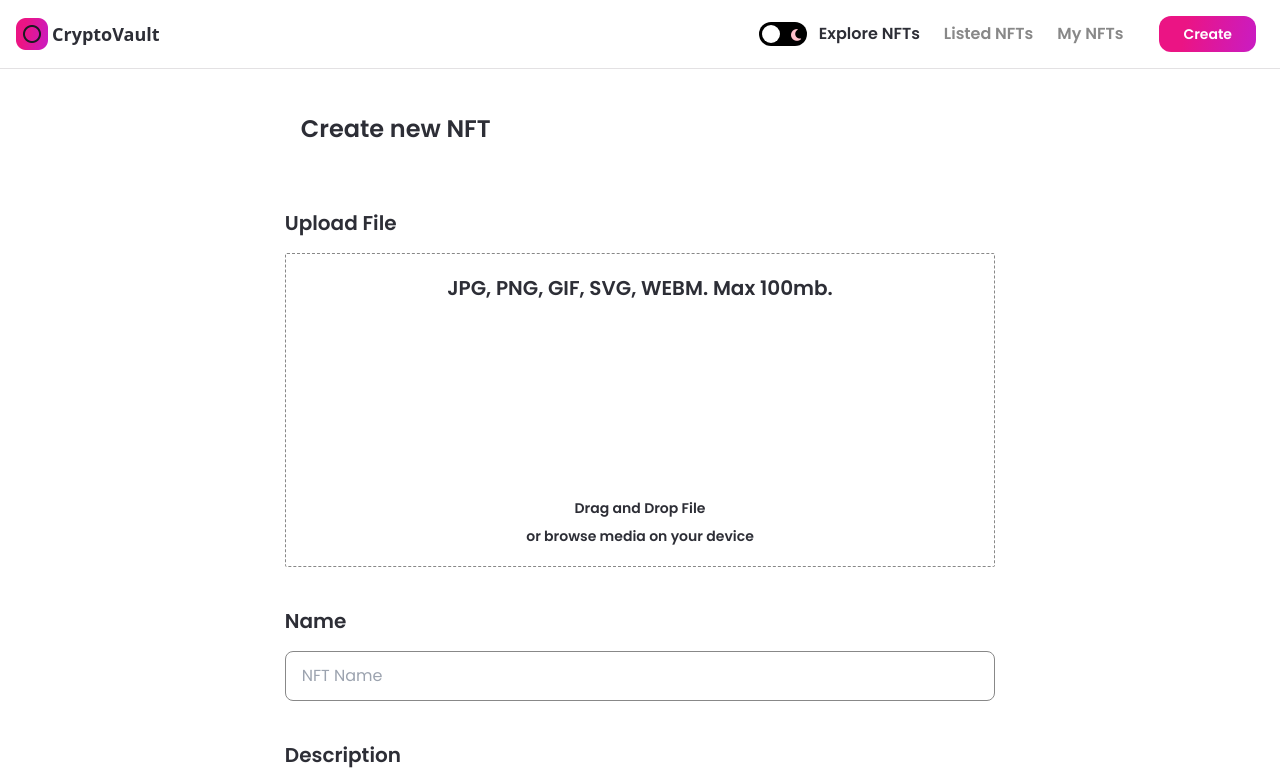
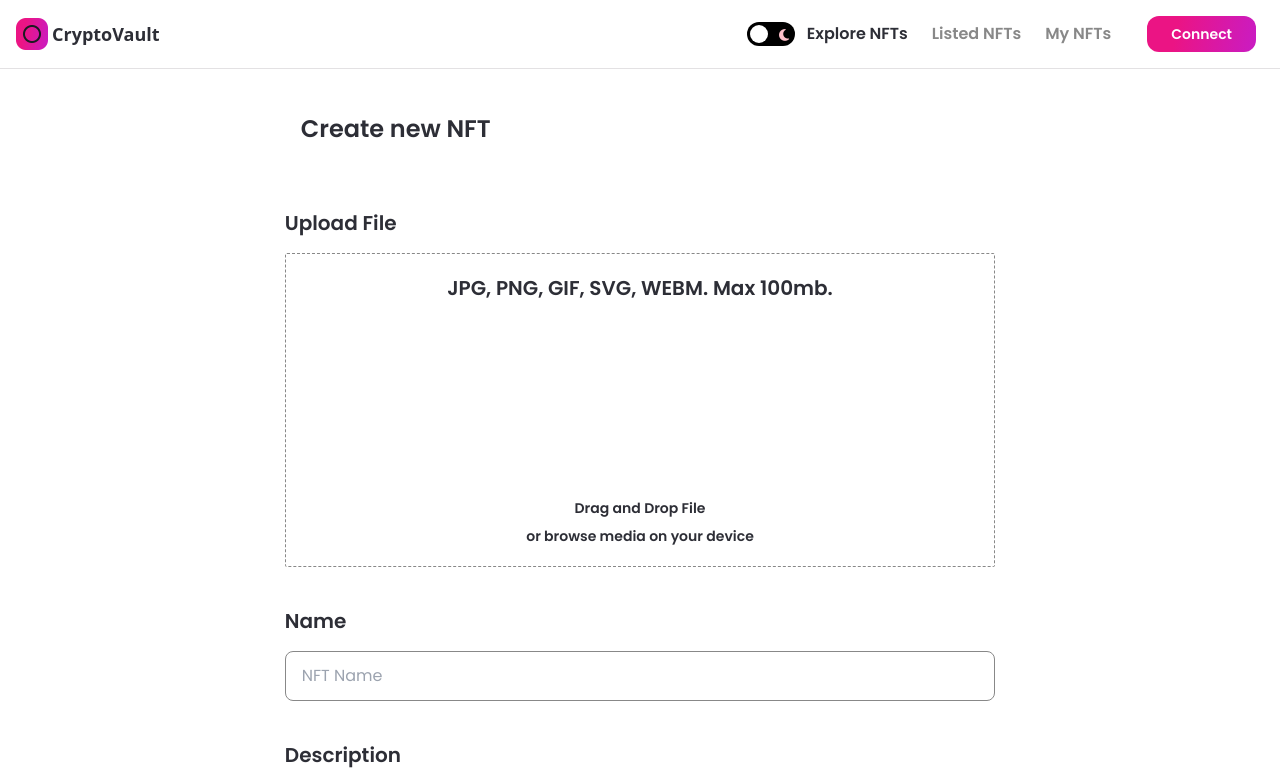
Before and after one commit to aviroopjana/CryptoVault, a Next.js app: page /create-nft in a window 1280 px wide. Shown: the top 783 px of the page. Built offline with nearby package versions, Linux system fonts and the light colour scheme.

Commit message:
updated navbar.jsx

```diff
--- a/components/navbar.jsx
+++ b/components/navbar.jsx
@@ -5,7 +5,7 @@ import Image from 'next/image';
 import Link from 'next/link';
 // eslint-disable-next-line import/no-cycle
 import { Button } from '.';
-
+import { NFTContext } from '../context/NFTContext';
 import images from '../assets';
 
 const Menuitems = ({ isMobile, active, setActive }) => {
@@ -42,9 +42,9 @@ const Menuitems = ({ isMobile, active, setActive }) => {
 };
 
 const ButtonGroup = ({ setActive, router }) => {
-  const hasConnected = true;
+  const { connectWallet, currentAccount } = useContext(NFTContext);
 
-  return hasConnected ? (
+  return currentAccount ? (
     <Button
       btnName="Create"
       classStyles="mx-2 rounded-xl"
@@ -58,7 +58,7 @@ const ButtonGroup = ({ setActive, router }) => {
     <Button
       btnName="Connect"
       classStyles="mx-2 rounded-xl"
-      handleClick={() => {}}
+      handleClick={connectWallet}
     />
   );
 };
```
